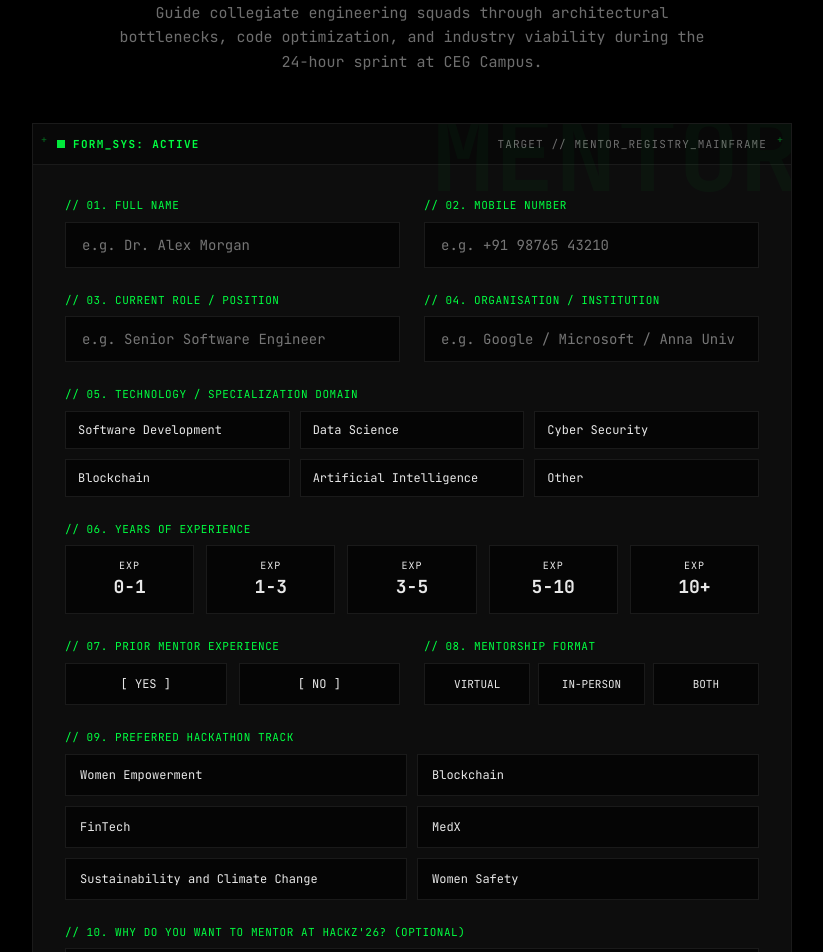
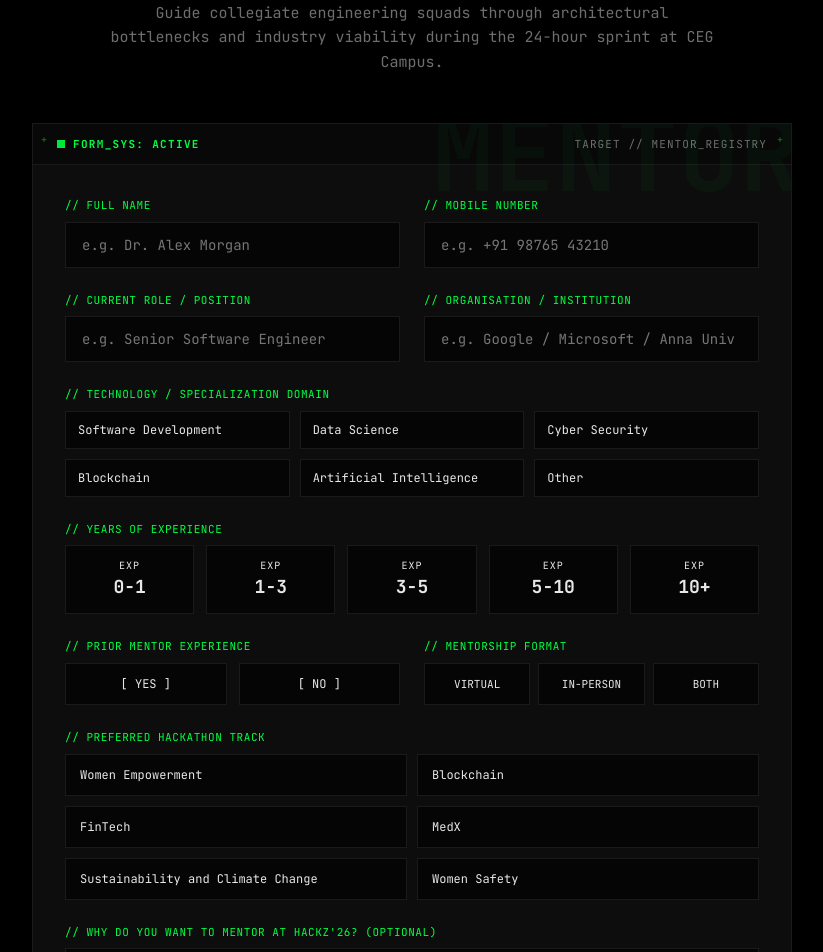
Before and after one commit to J0sh-ini/hackz-26, a React (Vite) app: page /mentor in a window 1280 px wide. Shown: the part 200-1152 px from the top of the page, without its empty margins (228-1051 px from the left). Built offline with nearby package versions, Linux system fonts and the light colour scheme.

Commit message:
form fields numbering removed

```diff
--- a/src/components/pages/MentorForm.tsx
+++ b/src/components/pages/MentorForm.tsx
@@ -272,7 +272,7 @@ export const MentorForm: React.FC = () => {
             easing="linear"
           />
           <p style={{ maxWidth: '620px', margin: '0 auto', fontSize: '15px', color: 'var(--text-secondary)' }}>
-            Guide collegiate engineering squads through architectural bottlenecks, code optimization, and industry viability during the 24-hour sprint at CEG Campus.
+            Guide collegiate engineering squads through architectural bottlenecks and industry viability during the 24-hour sprint at CEG Campus.
           </p>
         </div>
 
@@ -312,10 +312,10 @@ export const MentorForm: React.FC = () => {
             </div>
 
             {/* Corner Tech Accents */}
-            <span className="absolute top-2 left-2 font-mono text-[10px] text-accent-green opacity-40 select-none">+</span>
-            <span className="absolute top-2 right-2 font-mono text-[10px] text-accent-green opacity-40 select-none">+</span>
-            <span className="absolute bottom-2 left-2 font-mono text-[10px] text-accent-green opacity-40 select-none">+</span>
-            <span className="absolute bottom-2 right-2 font-mono text-[10px] text-accent-green opacity-40 select-none">+</span>
+            <span className="absolute top-2 left-2 font-mono text-[10px] text-accent-green opacity-50 select-none">+</span>
+            <span className="absolute top-2 right-2 font-mono text-[10px] text-accent-green opacity-50 select-none">+</span>
+            <span className="absolute bottom-2 left-2 font-mono text-[10px] text-accent-green opacity-50 select-none">+</span>
+            <span className="absolute bottom-2 right-2 font-mono text-[10px] text-accent-green opacity-50 select-none">+</span>
 
             {/* Terminal Status Bar */}
             <div
@@ -337,7 +337,7 @@ export const MentorForm: React.FC = () => {
                 <span className="text-accent-green font-semibold">FORM_SYS: ACTIVE</span>
               </div>
               <div className="text-muted tracking-widest hidden sm:block">
-                TARGET // MENTOR_REGISTRY_MAINFRAME
+                TARGET // MENTOR_REGISTRY
               </div>
             </div>
 
@@ -426,7 +426,7 @@ export const MentorForm: React.FC = () => {
                           htmlFor="mentor-name"
                           className="font-mono text-[11px] uppercase tracking-wider text-accent-green mb-2 flex items-center justify-between"
                         >
-                          <span>// 01. FULL NAME</span>
+                          <span>// FULL NAME</span>
                           {errors.name && (
                             <span className="text-[#ff4444] text-[10px] tracking-normal font-sans">
                               {errors.name}
@@ -453,7 +453,7 @@ export const MentorForm: React.FC = () => {
                           htmlFor="mentor-phone"
                           className="font-mono text-[11px] uppercase tracking-wider text-accent-green mb-2 flex items-center justify-between"
                         >
-                          <span>// 02. MOBILE NUMBER</span>
+                          <span>// MOBILE NUMBER</span>
                           {errors.phone && (
                             <span className="text-[#ff4444] text-[10px] tracking-normal font-sans">
                               {errors.phone}
@@ -483,7 +483,7 @@ export const MentorForm: React.FC = () => {
                           htmlFor="mentor-role"
                           className="font-mono text-[11px] uppercase tracking-wider text-accent-green mb-2 flex items-center justify-between"
                         >
-                          <span>// 03. CURRENT ROLE / POSITION</span>
+                          <span>// CURRENT ROLE / POSITION</span>
                           {errors.role && (
                             <span className="text-[#ff4444] text-[10px] tracking-normal font-sans">
                               {errors.role}
@@ -510,7 +510,7 @@ export const MentorForm: React.FC = () => {
                           htmlFor="mentor-organisation"
                           className="font-mono text-[11px] uppercase tracking-wider text-accent-green mb-2 flex items-center justify-between"
                         >
-                          <span>// 04. ORGANISATION / INSTITUTION</span>
+                          <span>// ORGANISATION / INSTITUTION</span>
                           {errors.organisation && (
                             <span className="text-[#ff4444] text-[10px] tracking-normal font-sans">
                               {errors.organisation}
@@ -535,7 +535,7 @@ export const MentorForm: React.FC = () => {
                     {/* Technology / Field of Expertise */}
                     <div>
                       <div className="font-mono text-[11px] uppercase tracking-wider text-accent-green mb-2 flex items-center justify-between">
-                        <span>// 05. TECHNOLOGY / SPECIALIZATION DOMAIN</span>
+                        <span>// TECHNOLOGY / SPECIALIZATION DOMAIN</span>
                         {errors.technology && (
                           <span className="text-[#ff4444] text-[10px] tracking-normal font-sans">
                             {errors.technology}
@@ -603,7 +603,7 @@ export const MentorForm: React.FC = () => {
                     {/* Years of Experience */}
                     <div>
                       <div className="font-mono text-[11px] uppercase tracking-wider text-accent-green mb-2 flex items-center justify-between">
-                        <span>// 06. YEARS OF EXPERIENCE</span>
+                        <span>// YEARS OF EXPERIENCE</span>
                         {errors.experience && (
                           <span className="text-[#ff4444] text-[10px] tracking-normal font-sans">
                             {errors.experience}
@@ -641,7 +641,7 @@ export const MentorForm: React.FC = () => {
                       {/* Prior Mentoring */}
                       <div>
                         <div className="font-mono text-[11px] uppercase tracking-wider text-accent-green mb-2 flex items-center justify-between">
-                          <span>// 07. PRIOR MENTOR EXPERIENCE</span>
+                          <span>// PRIOR MENTOR EXPERIENCE</span>
                           {errors.priorMentoring && (
                             <span className="text-[#ff4444] text-[10px] tracking-normal font-sans">
                               {errors.priorMentoring}
@@ -672,7 +672,7 @@ export const MentorForm: React.FC = () => {
                       {/* Mentorship Format */}
                       <div>
                         <div className="font-mono text-[11px] uppercase tracking-wider text-accent-green mb-2 flex items-center justify-between">
-                          <span>// 08. MENTORSHIP FORMAT</span>
+                          <span>// MENTORSHIP FORMAT</span>
                           {errors.format && (
                             <span className="text-[#ff4444] text-[10px] tracking-normal font-sans">
                               {errors.format}
@@ -704,7 +704,7 @@ export const MentorForm: React.FC = () => {
                     {/* Preferred Track */}
                     <div>
                       <div className="font-mono text-[11px] uppercase tracking-wider text-accent-green mb-2 flex items-center justify-between">
-                        <span>// 09. PREFERRED HACKATHON TRACK</span>
+                        <span>// PREFERRED HACKATHON TRACK</span>
                         {errors.track && (
                           <span className="text-[#ff4444] text-[10px] tracking-normal font-sans">
                             {errors.track}
@@ -741,7 +741,7 @@ export const MentorForm: React.FC = () => {
                         htmlFor="mentor-reason"
                         className="font-mono text-[11px] uppercase tracking-wider text-accent-green mb-2 flex items-center justify-between"
                       >
-                        <span>// 10. WHY DO YOU WANT TO MENTOR AT HACKZ'26? (OPTIONAL)</span>
+                        <span>// WHY DO YOU WANT TO MENTOR AT HACKZ'26? (OPTIONAL)</span>
                       </label>
                       <textarea
                         id="mentor-reason"
@@ -759,7 +759,7 @@ export const MentorForm: React.FC = () => {
                         htmlFor="mentor-requests"
                         className="font-mono text-[11px] uppercase tracking-wider text-accent-green mb-2 flex items-center justify-between"
                       >
-                        <span>// 11. SPECIFIC REQUESTS OR REQUIREMENTS (OPTIONAL)</span>
+                        <span>// SPECIFIC REQUESTS OR REQUIREMENTS (OPTIONAL)</span>
                       </label>
                       <textarea
                         id="mentor-requests"
@@ -777,7 +777,7 @@ export const MentorForm: React.FC = () => {
                         htmlFor="mentor-comments"
                         className="font-mono text-[11px] uppercase tracking-wider text-accent-green mb-2 flex items-center justify-between"
                       >
-                        <span>// 12. ADDITIONAL COMMENTS OR SUGGESTIONS (OPTIONAL)</span>
+                        <span>// ADDITIONAL COMMENTS OR SUGGESTIONS (OPTIONAL)</span>
                       </label>
                       <textarea
                         id="mentor-comments"
--- a/src/components/pages/VolunteerForm.tsx
+++ b/src/components/pages/VolunteerForm.tsx
@@ -243,7 +243,7 @@ export const VolunteerForm: React.FC = () => {
                 <span className="text-accent-green font-semibold">FORM_SYS: ACTIVE</span>
               </div>
               <div className="text-muted tracking-widest hidden sm:block">
-                TARGET // GOOGLE_FORM_MAINFRAME
+                TARGET // VOLUNTEER_REGISTRY
               </div>
             </div>
 
@@ -329,7 +329,7 @@ export const VolunteerForm: React.FC = () => {
                           htmlFor="volunteer-name"
                           className="font-mono text-[11px] uppercase tracking-wider text-accent-green mb-2 flex items-center justify-between"
                         >
-                          <span>// 01. FULL NAME</span>
+                          <span>// FULL NAME</span>
                           {errors.name && (
                             <span className="text-[#ff4444] text-[10px] tracking-normal font-sans">
                               {errors.name}
@@ -356,7 +356,7 @@ export const VolunteerForm: React.FC = () => {
                           htmlFor="volunteer-email"
                           className="font-mono text-[11px] uppercase tracking-wider text-accent-green mb-2 flex items-center justify-between"
                         >
-                          <span>// 02. EMAIL ADDRESS</span>
+                          <span>// EMAIL ADDRESS</span>
                           {errors.email && (
                             <span className="text-[#ff4444] text-[10px] tracking-normal font-sans">
                               {errors.email}
@@ -386,7 +386,7 @@ export const VolunteerForm: React.FC = () => {
                           htmlFor="volunteer-rollno"
                           className="font-mono text-[11px] uppercase tracking-wider text-accent-green mb-2 flex items-center justify-between"
                         >
-                          <span>// 03. ROLL NUMBER</span>
+                          <span>// ROLL NUMBER</span>
                           {errors.rollno && (
                             <span className="text-[#ff4444] text-[10px] tracking-normal font-sans">
                               {errors.rollno}
@@ -413,7 +413,7 @@ export const VolunteerForm: React.FC = () => {
                           htmlFor="volunteer-phone"
                           className="font-mono text-[11px] uppercase tracking-wider text-accent-green mb-2 flex items-center justify-between"
                         >
-                          <span>// 04. PHONE NUMBER</span>
+                          <span>// PHONE NUMBER</span>
                           {errors.phone && (
                             <span className="text-[#ff4444] text-[10px] tracking-normal font-sans">
                               {errors.phone}
@@ -441,7 +441,7 @@ export const VolunteerForm: React.FC = () => {
                         htmlFor="volunteer-dept"
                         className="font-mono text-[11px] uppercase tracking-wider text-accent-green mb-2 flex items-center justify-between"
                       >
-                        <span>// 05. DEPARTMENT</span>
+                        <span>// DEPARTMENT</span>
                         {errors.department && (
                           <span className="text-[#ff4444] text-[10px] tracking-normal font-sans">
                             {errors.department}
@@ -465,7 +465,7 @@ export const VolunteerForm: React.FC = () => {
                     {/* Year of Study Selector (1-5) */}
                     <div>
                       <div className="font-mono text-[11px] uppercase tracking-wider text-accent-green mb-2 flex items-center justify-between">
-                        <span>// 06. YEAR OF STUDY</span>
+                        <span>// YEAR OF STUDY</span>
                         {errors.year && (
                           <span className="text-[#ff4444] text-[10px] tracking-normal font-sans">
                             {errors.year}
```
